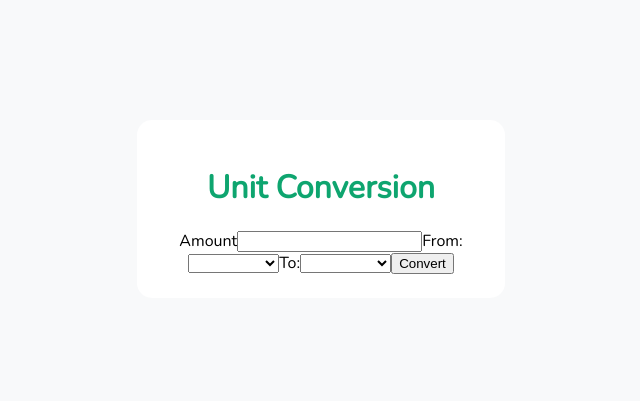
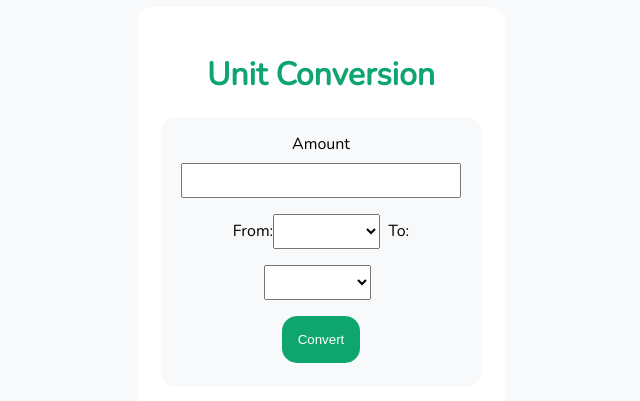
Before and after one commit to HikariLight/ClimateSeed-Test, a Vue app: page / in a window 1280 px wide. Shown: the part 191-592 px from the top of the page, without its empty margins (319-959 px from the left). Built offline with nearby package versions, Linux system fonts and the light colour scheme.

Commit message:
Added form style

```diff
--- a/src/components/ConversionForm.vue
+++ b/src/components/ConversionForm.vue
@@ -1,5 +1,5 @@
 <template>
-    <form>
+    <form class="conversionForm">
         <label>Amount</label>
         <input type="text" v-model.number="amount">
 
@@ -19,7 +19,7 @@
             <option value="metric_ton">Metric Tons</option>
         </select>
 
-        <button @click="handleClick">Convert</button>
+        <button id="convertButton" @click="handleClick">Convert</button>
 
         <h3 id="result" v-if="result">Result: {{result}} {{ to }}</h3>
     </form>
@@ -51,5 +51,35 @@ export default defineComponent({
 </script>
 
 <style>
+    .conversionForm{
+        background-color: var(--light);
+        padding: 1rem;
+        border-radius: 15px;
+    }
 
+    .conversionForm input{
+        margin: 0.5rem auto;
+        padding: 0.5rem;
+        display: block;
+        width: 90%;
+    }
+
+    .conversionForm select{
+        margin: 0.5rem 0.5rem 0.5rem 0;
+        padding: 0.5rem;
+    }
+
+    #convertButton{
+        display: block;
+        padding: 1rem;
+        margin: 0.5rem auto;
+        border: none;
+        border-radius: 15px;
+        background-color: var(--success);
+        color: white;
+    }
+
+    #result{
+        color: var(--success)
+    }
 </style>
```
